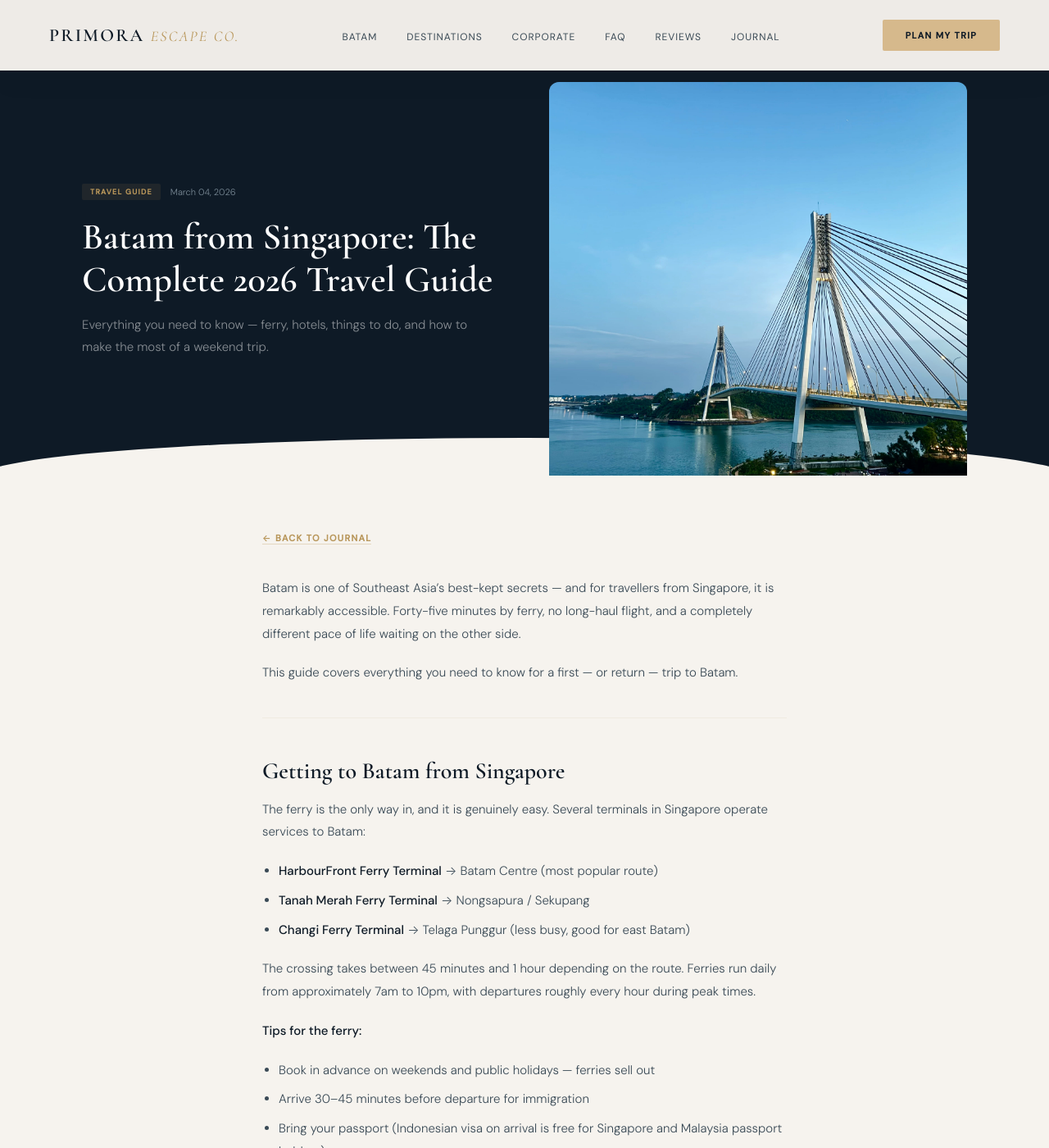
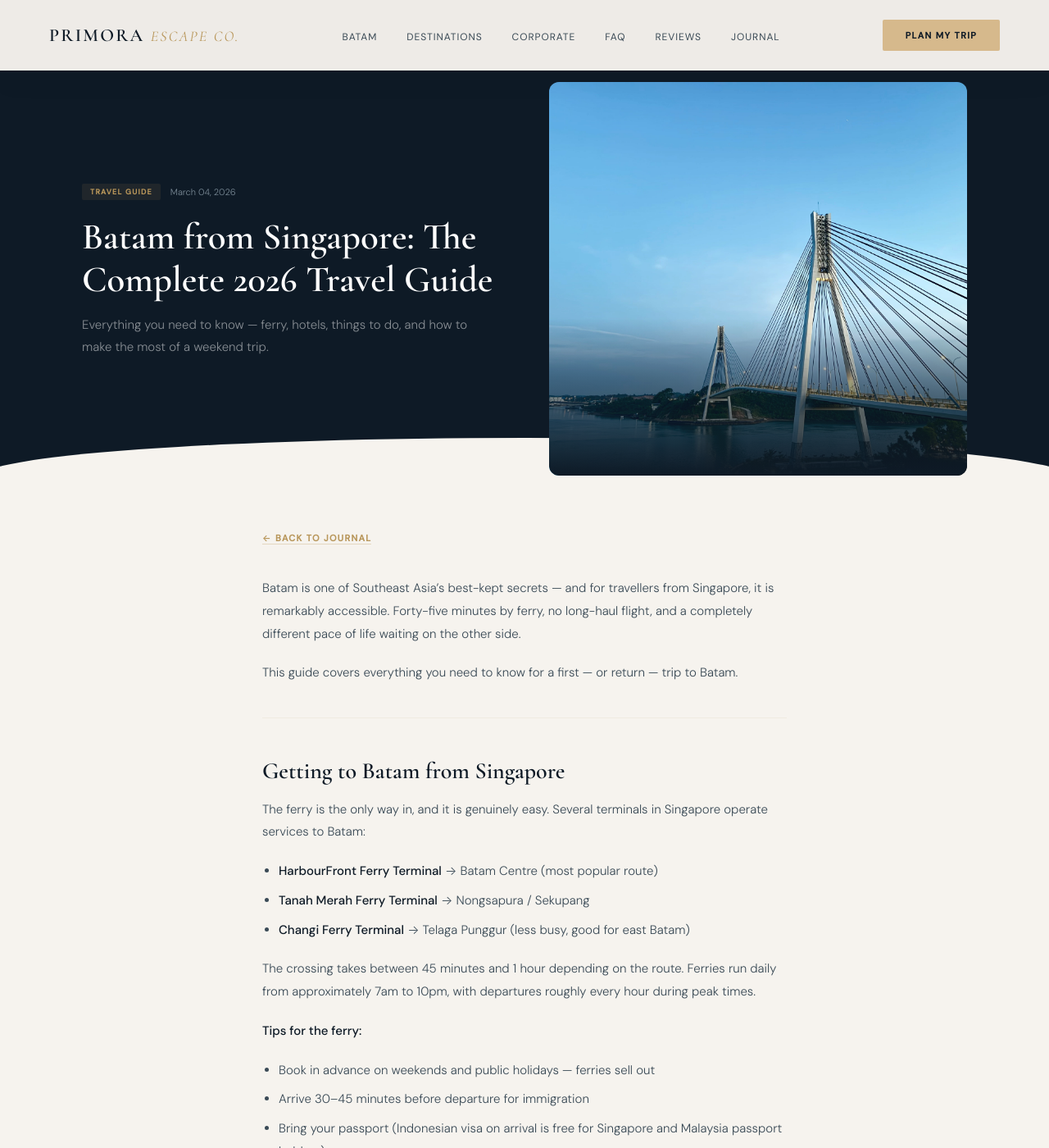
Before and after one commit to yourcancerboy/primora, a Jekyll site: the page built from _posts/2026-03-04-batam-from-singapore-travel-guide.md, in a window 1280 px wide and 1400 px high. Shown: the whole window at 82% size. Built offline with Jekyll 4.4.1, drawn with Linux system fonts in a browser that asks for light colours.

Commit message:
Update default.html

```diff
--- a/_layouts/default.html
+++ b/_layouts/default.html
@@ -126,9 +126,10 @@
   .article-title em { font-style: italic; color: var(--champagne); }
   .article-subtitle { font-size: 15px; font-weight: 300; color: rgba(255,255,255,0.50); line-height: 1.75; }
 
-  /* Image sits flush to the right edge, rounded top-left corner */
-  .article-hero-img-wrap { position: relative; height: 100%; min-height: 480px; border-radius: 12px 12px 0 0; overflow: hidden; background: rgba(255,255,255,0.05); align-self: stretch; }
+  /* Image — consistent rounded corners all around, fade at bottom */
+  .article-hero-img-wrap { position: relative; height: 100%; min-height: 480px; border-radius: 12px; overflow: hidden; background: rgba(255,255,255,0.05); align-self: stretch; }
   .article-hero-img { position: absolute; inset: 0; width: 100%; height: 100%; object-fit: cover; object-position: center; display: block; }
+  .article-hero-img-wrap::after { content: ""; position: absolute; bottom: 0; left: 0; right: 0; height: 40%; background: linear-gradient(to bottom, transparent 0%, var(--navy) 100%); pointer-events: none; border-radius: 0 0 12px 12px; }
   .article-hero-img-placeholder { position: absolute; inset: 0; background: linear-gradient(135deg, rgba(214,185,140,0.15) 0%, rgba(255,255,255,0.04) 100%); }
 
   /* Subtle curved divider between hero and article body */
```
